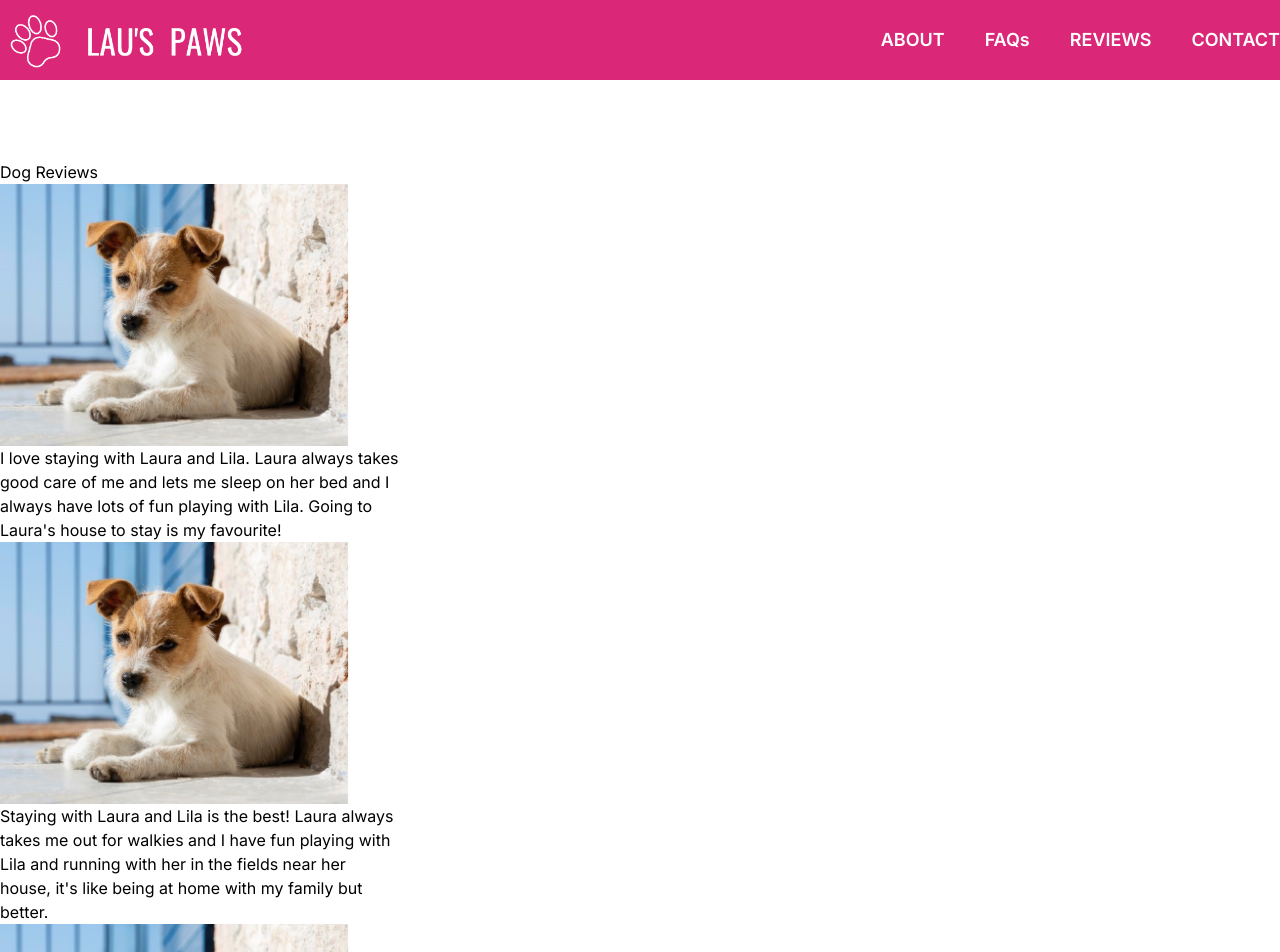
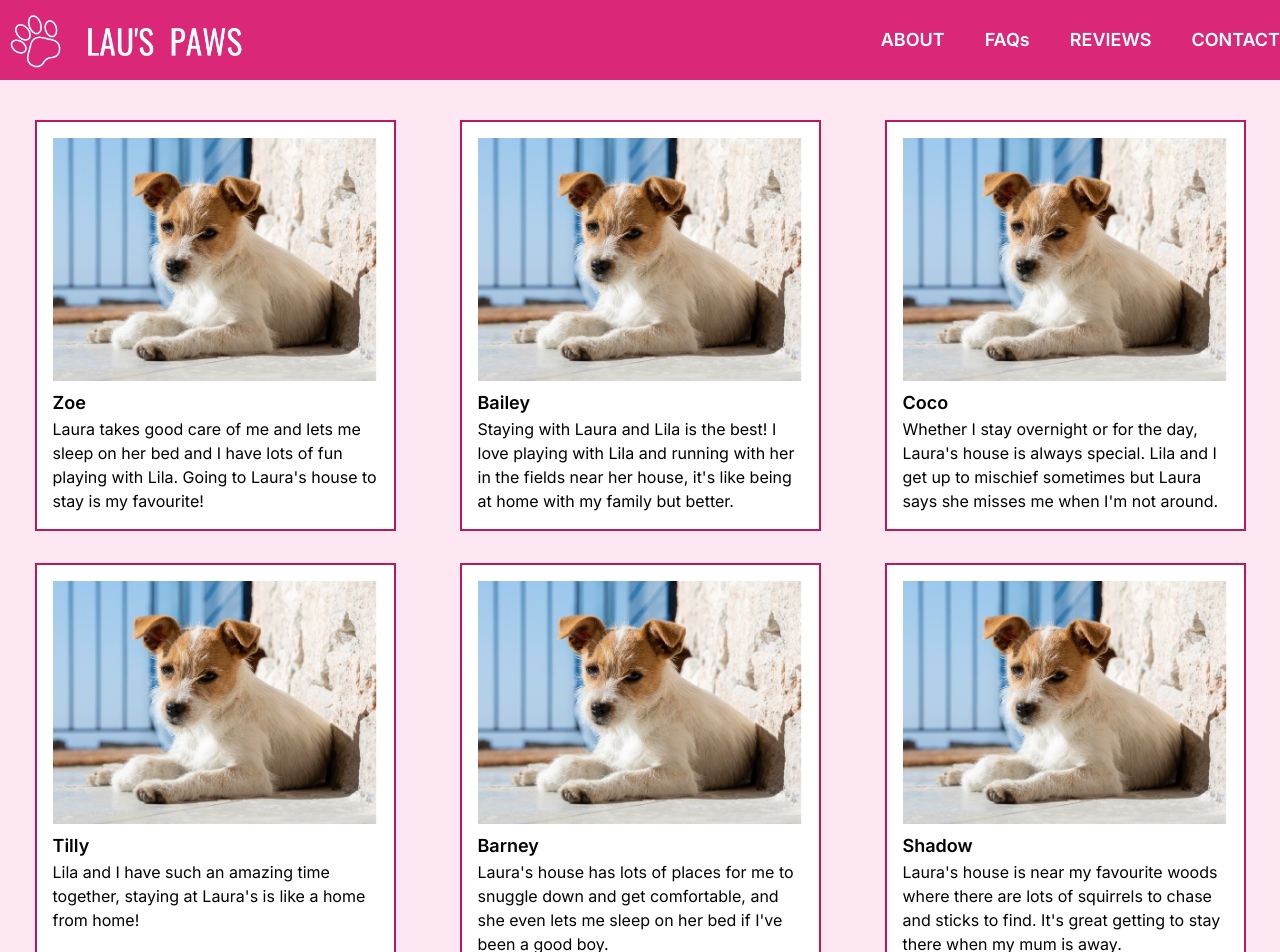
Before and after one commit to lolamindi/laus-paws, a Next.js app: page /reviews in a window 1280 px wide. Shown: the top 952 px of the page. Built offline with nearby package versions, Linux system fonts and the light colour scheme.

Commit message:
add styles to review cards

```diff
--- a/data/dogs.json
+++ b/data/dogs.json
@@ -3,19 +3,37 @@
     {
       "id": 0,
       "dog_name": "Zoe",
-      "review": "I love staying with Laura and Lila. Laura always takes good care of me and lets me sleep on her bed and I always have lots of fun playing with Lila. Going to Laura's house to stay is my favourite!",
+      "review": "Laura takes good care of me and lets me sleep on her bed and I have lots of fun playing with Lila. Going to Laura's house to stay is my favourite!",
       "image": "/assets/img/review-dog1.jpg"
     },
     {
       "id": 1,
       "dog_name": "Bailey",
-      "review": "Staying with Laura and Lila is the best! Laura always takes me out for walkies and I have fun playing with Lila and running with her in the fields near her house, it's like being at home with my family but better.",
+      "review": "Staying with Laura and Lila is the best! I love playing with Lila and running with her in the fields near her house, it's like being at home with my family but better.",
       "image": "/assets/img/review-dog1.jpg"
     },
     {
       "id": 2,
       "dog_name": "Coco",
-      "review": "Whether I stay overnight or just during the day, Laura's house is always special and lots of fun. Sometimes Lila and I get up to mischief but Laura always tells me how much she misses me when I'm not around.",
+      "review": "Whether I stay overnight or for the day, Laura's house is always special. Lila and I get up to mischief sometimes but Laura says she misses me when I'm not around.",
+      "image": "/assets/img/review-dog1.jpg"
+    },
+    {
+      "id": 3,
+      "dog_name": "Tilly",
+      "review": "Lila and I have such an amazing time together, staying at Laura's is like a home from home!",
+      "image": "/assets/img/review-dog1.jpg"
+    },
+    {
+      "id": 4,
+      "dog_name": "Barney",
+      "review": "Laura's house has lots of places for me to snuggle down and get comfortable, and she even lets me sleep on her bed if I've been a good boy.",
+      "image": "/assets/img/review-dog1.jpg"
+    },
+    {
+      "id": 6,
+      "dog_name": "Shadow",
+      "review": "Laura's house is near my favourite woods where there are lots of squirrels to chase and sticks to find. It's great getting to stay there when my mum is away.",
       "image": "/assets/img/review-dog1.jpg"
     }
   ]}
--- a/src/app/reviews/page.jsx
+++ b/src/app/reviews/page.jsx
@@ -1,29 +1,26 @@
-
 import { dogs as dogData } from "../../../data/dogs.json";
 import Image from "next/image";
 
 export default function Reviews({ dogs = dogData }) {
   return (
-    <main className="flex justify-center items-center min-h-screen">
-      <section className="grid grid-cols-3 grid-rows-2 gap-x-10 gap-y-20 py-20">
+    <main className="flex justify-center items-center min-h-screen bg-pink-100">
+      <section className="grid grid-cols-3 gap-x-16 gap-y-8 my-10">
+        <ul className="contents">
+          {dogs.map((dog) => (
+            <li key={dog.id} className="flex flex-col items-center border-2 border-pink-700 p-4 bg-white">
               <article>
-          <h1>Dog Reviews</h1>
-          <ul>
-            {dogs.map((dog) => (
-              <li key={dog.id}>
-                <article>
-                  <Image
+                <Image className="pb-2"
                   src={dog.image}
-                    width={350}
+                  width={325}
                   height={200}
                   alt={`small dog called ${dog.dog_name}`}
                 />
-                  <p>{dog.review}</p>
+                <span className="font-semibold text-lg pb-2">{dog.dog_name}</span>
+                <p className="w-[325px]">{dog.review}</p>
               </article>
             </li>
           ))}
         </ul>
-        </article>
       </section>
     </main>
   );
```
Lines whose indentation alone changed are shown as unchanged.
